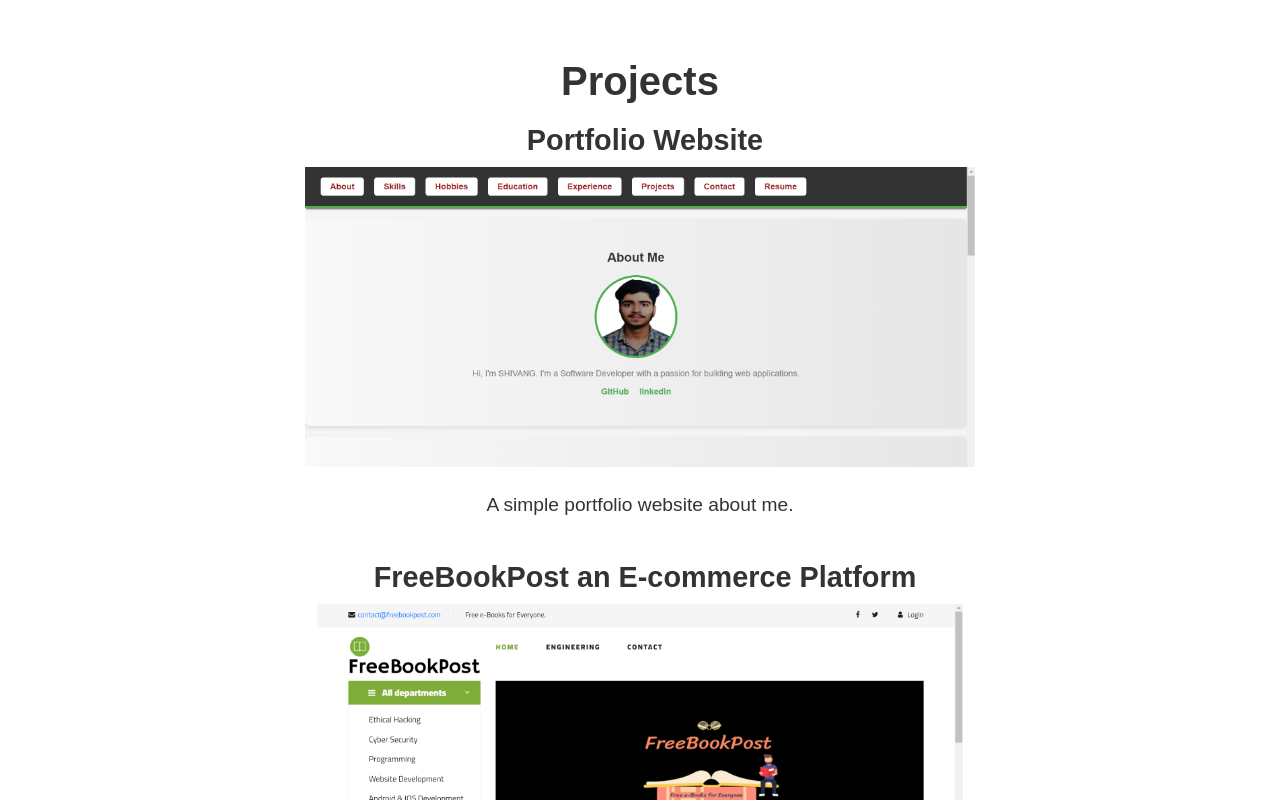
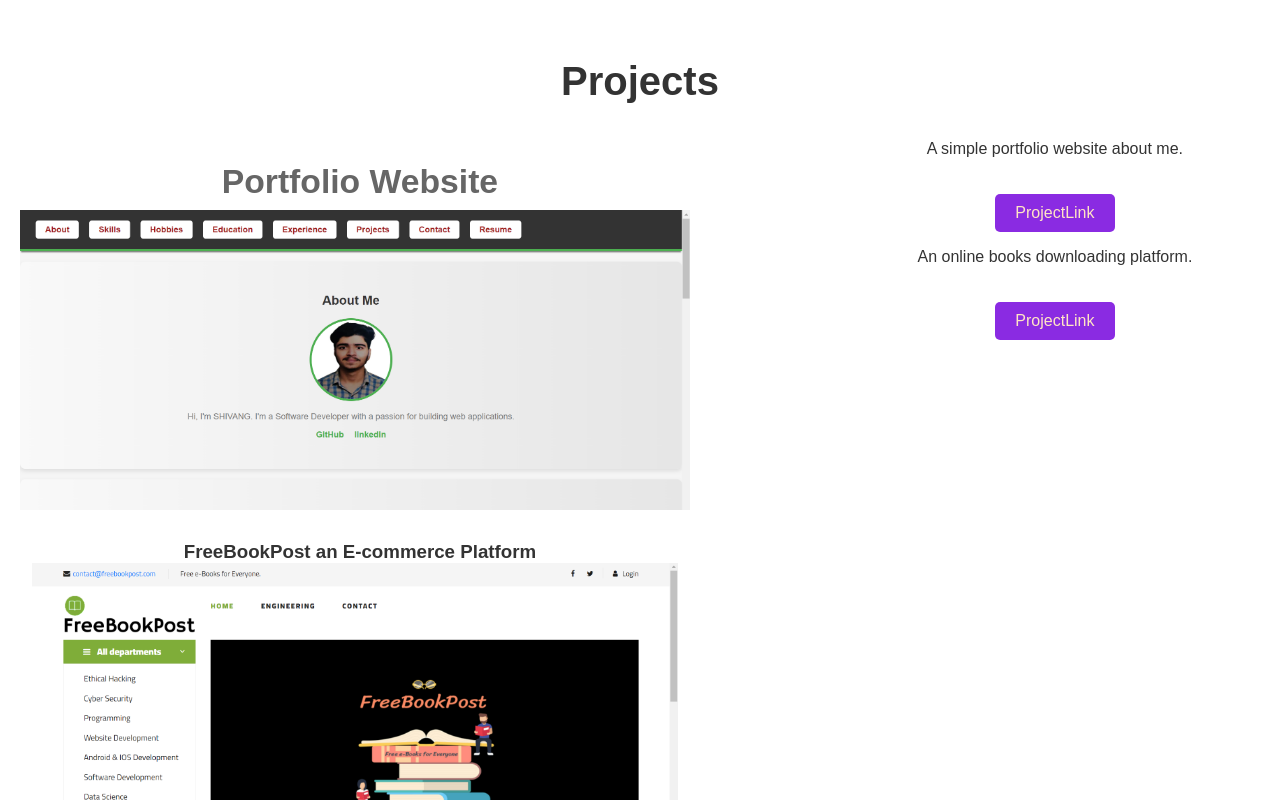
Before and after one commit to shivang804/shivang-portfolio2, a React (Create React App) app: page / in a window 1280 px wide. Shown: the part 2700-3500 px from the top of the page. Built offline with nearby package versions, Linux system fonts and the light colour scheme.

Commit message:
Update Projects.js

```diff
--- a/src/components/Projects.js
+++ b/src/components/Projects.js
@@ -5,16 +5,29 @@
     return (
         <section id="projects" className="projects">
             <h2>Projects</h2>
-            <div className="project">
-                <h3>Portfolio Website</h3>
-                <img src='./1.png' alt= 'projectimage' className='portfolio_image'></img>
-                <p>A simple portfolio website about me.</p>
+            <div className="about__content">
+          <div className="about__content-main">
+            <div className="about__content-details">
+              <p className="about__content-details-para">
+              <h3 className="project1">Portfolio Website</h3>
+              <img src='./1.png' alt= 'projectimage' className='portfolio_image'></img>
+              </p>
+              <h3 className="project2">FreeBookPost an E-commerce Platform</h3>
+              <img src='./21.png' alt= 'projectimage' className='portfolio_image'></img>
+
             </div>
-            <div className="project">
-                <h3>FreeBookPost an E-commerce Platform</h3>
-                <img src='./21.png' alt= 'projectimage' className='portfolio_image'></img>
-                <p>An online books downloading platform.</p>
+
+          </div>
+          <div className="about__content-skills" id="">
+            <div className="project_skills">
+            <p className='description1'>A simple portfolio website about me.</p>
+            <a href='https://github.com/shivang804/shivang-portfolio' className="btn-resume">ProjectLink</a>
+            <p className='description2'>An online books downloading platform.</p>
+            <a href='https://github.com/shivang804/Shivang_freebookpost'className="btn-resume">ProjectLink</a>
             </div>
+          </div>
+        </div>
+
         </section>
     );
 };
```
